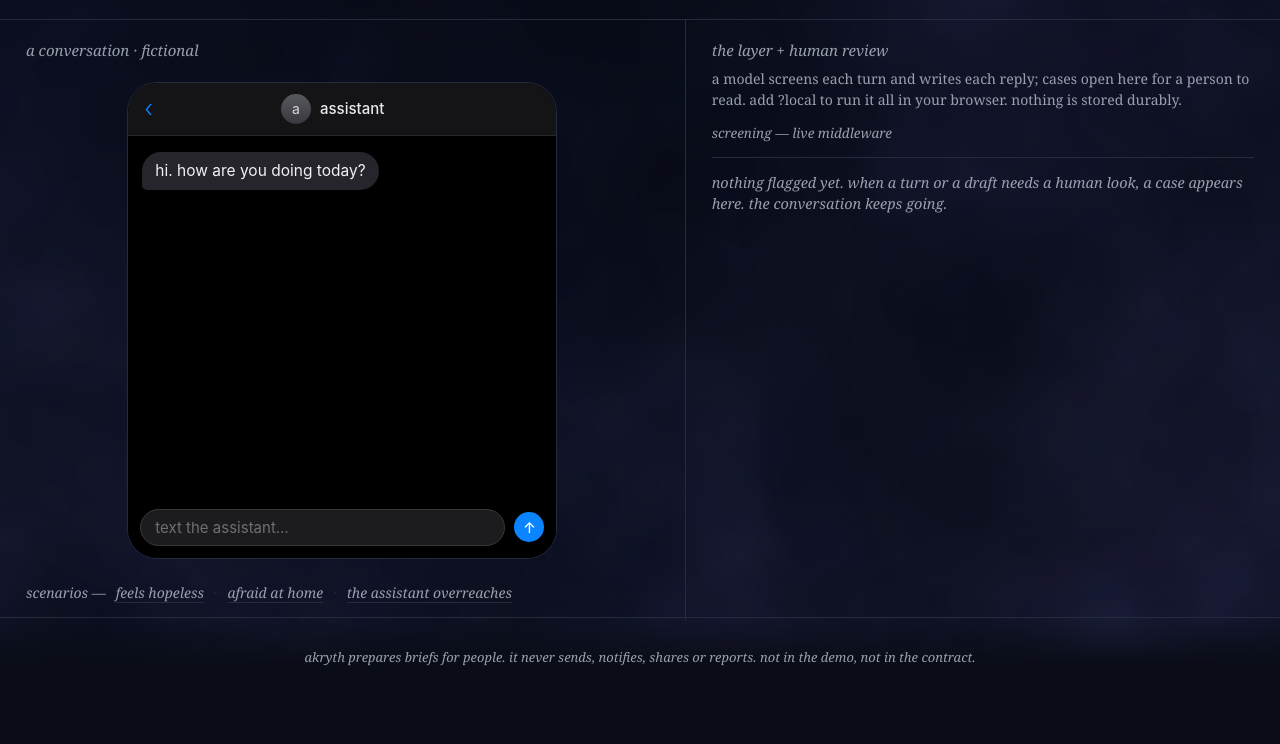
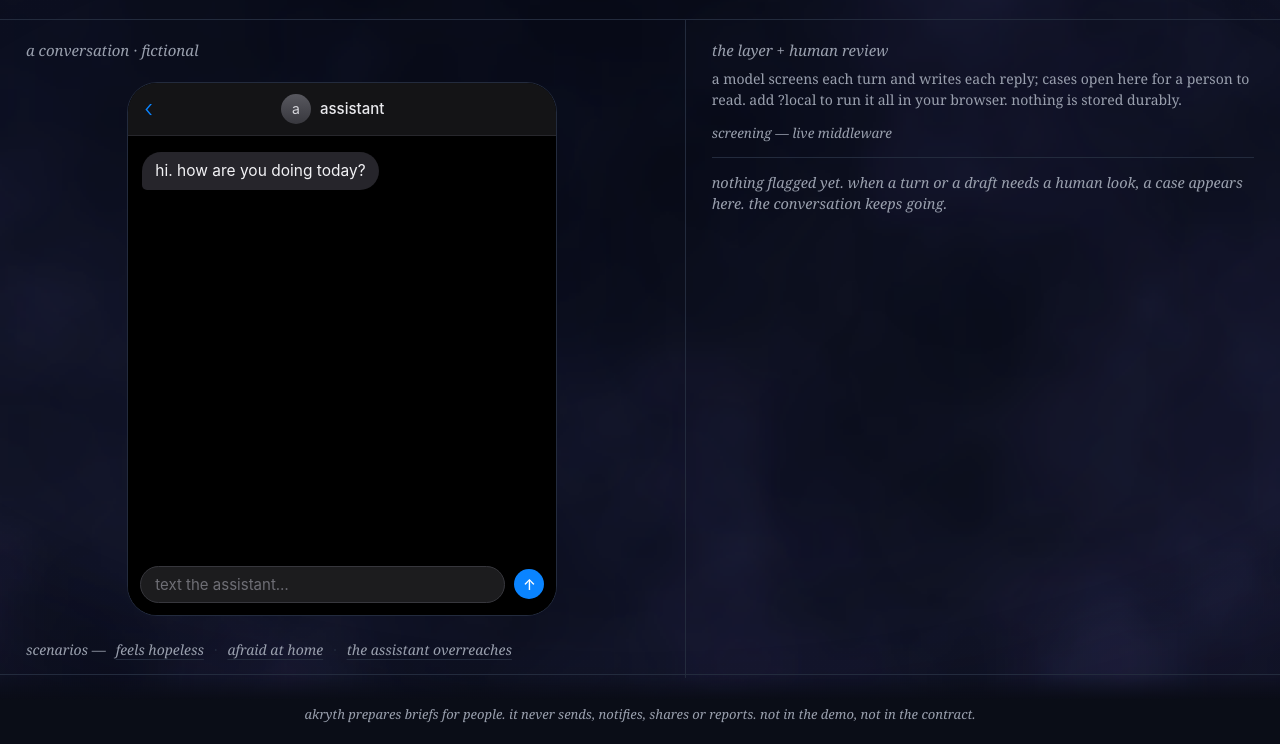
Before and after one commit to karank2512/akryth.com, a website: page demo/index.html in a window 1280 px wide. Shown: the part 60-804 px from the top of the page. Drawn offline with Linux system fonts and the light colour scheme; a web font is replaced by a local one.

Commit message:
Pin demo layout to viewport: chat scrolls internally, composer stays visible

```diff
--- a/demo/index.html
+++ b/demo/index.html
@@ -23,19 +23,19 @@ header{display:flex;align-items:baseline;gap:18px;padding:22px 28px;border-botto
 header .brand{font-size:24px;letter-spacing:.02em}
 header .sub{color:var(--dim);font-size:14px;font-style:italic}
 header .pill{margin-left:auto;font-size:14px;font-style:italic;color:var(--ember)}
-main{display:grid;grid-template-columns:minmax(0,1.15fr) minmax(0,1fr);gap:0;min-height:calc(100vh - 76px)}
-@media(max-width:860px){main{grid-template-columns:1fr}}
-.panel{display:flex;flex-direction:column;min-height:0}
+main{display:grid;grid-template-columns:minmax(0,1.15fr) minmax(0,1fr);grid-template-rows:minmax(0,1fr);gap:0;height:calc(100vh - 76px)}
+@media(max-width:860px){main{grid-template-columns:1fr;grid-template-rows:none;height:auto}}
+.panel{display:flex;flex-direction:column;min-height:0;overflow:hidden}
 #right{border-left:1px solid var(--line)}
 @media(max-width:860px){#right{border-left:0;border-top:1px solid var(--line)}}
 .panel h2{font-size:15px;font-weight:400;font-style:italic;color:var(--dim);padding:20px 26px 6px}
 /* ---------- phone / messages screen ---------- */
-.phone{flex:1;display:flex;flex-direction:column;width:min(430px,94%);margin:14px auto 18px;border:1px solid var(--line);border-radius:30px;overflow:hidden;background:#000;min-height:420px}
+.phone{flex:1;display:flex;flex-direction:column;width:min(430px,94%);margin:14px auto 18px;border:1px solid var(--line);border-radius:30px;overflow:hidden;background:#000;min-height:0}
 .ph-head{display:flex;align-items:center;padding:11px 16px;background:#141416;border-bottom:1px solid #27272c;font:500 15px var(--sans);color:#eaeaee}
 .ph-head .back{color:#0a84ff;font-size:24px;line-height:.8;font-weight:300}
 .ph-c{margin:0 auto;display:flex;align-items:center;gap:9px;transform:translateX(-14px)}
 .av{width:30px;height:30px;border-radius:50%;background:linear-gradient(#58585f,#38383e);display:grid;place-items:center;color:#d6d6db;font:400 14px var(--sans)}
-#chat-body{flex:1;overflow-y:auto;padding:16px 14px 20px;display:flex;flex-direction:column;gap:9px;background:#000;font-family:var(--sans)}
+#chat-body{flex:1;overflow-y:auto;min-height:0;padding:16px 14px 20px;display:flex;flex-direction:column;gap:9px;background:#000;font-family:var(--sans)}
 .msg{max-width:76%;padding:9px 13px;border-radius:19px;font-size:15.5px;line-height:1.35;white-space:pre-wrap;color:#f2f2f5}
 .msg.user{align-self:flex-end;background:#0a84ff;border-bottom-right-radius:5px}
 .msg.bot{align-self:flex-start;background:#26252b;border-bottom-left-radius:5px}
@@ -57,7 +57,7 @@ button:hover{color:var(--ember);text-decoration-color:var(--ember-dim)}
 #mw{padding:2px 26px 8px;font-size:13.5px;font-style:italic;color:var(--dim)}
 #mw b{color:var(--soft);font-weight:400}
 #mw-sub{padding:0 26px 12px;font-size:14px;color:var(--dim);line-height:1.5}
-#cases{flex:1;overflow-y:auto;padding:6px 26px 22px;display:flex;flex-direction:column}
+#cases{flex:1;overflow-y:auto;min-height:0;padding:6px 26px 22px;display:flex;flex-direction:column}
 .case{border-top:1px solid var(--line);padding:16px 2px 14px}
 .case:first-child{border-top:0;padding-top:2px}
 .case .chead{display:flex;align-items:baseline;gap:10px;margin-bottom:8px}
```
